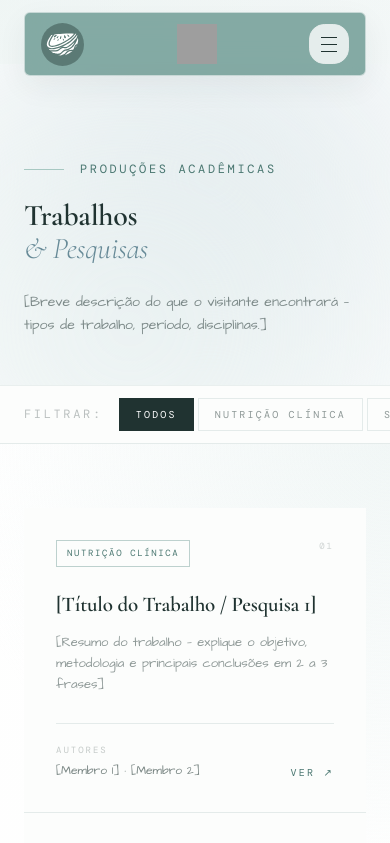
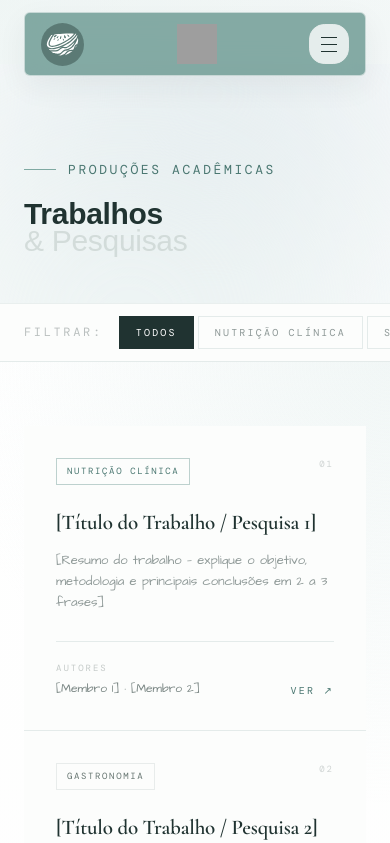
Before and after one commit to douglasnicida/mise-en-lab, a React (Vite) app: page /trabalhos in a window 390 px wide. Shown: the top 843 px of the page. Built offline with nearby package versions, Linux system fonts and the light colour scheme; grey boxes are pictures that could not be loaded; a web font is replaced by a local one.

Commit message:
feat: section header and new responsive sections

```diff
--- /dev/null
+++ b/src/components/SectionHeader.jsx
@@ -0,0 +1,32 @@
+import { motion } from 'framer-motion';
+
+// Animation variants used across the site
+const rev = {
+  hidden: { opacity: 0, y: 24 },
+  show: (i = 0) => ({
+    opacity: 1,
+    y: 0,
+    transition: { duration: 0.55, delay: i * 0.07, ease: [0.16, 1, 0.3, 1] },
+  }),
+};
+
+// Reusable header matching the style used in "Grupo de Alimentos"
+export default function SectionHeader({ label, title, subtitle }) {
+  return (
+    <motion.div custom={0} variants={rev} initial="hidden" whileInView="show" viewport={{ once: true }}>
+      <div className="flex items-center gap-3 mb-5">
+        <div className="h-px w-8 bg-teal-400" />
+        <span className="font-mono text-[13px] tracking-[0.2em] uppercase text-teal-600">{label}</span>
+      </div>
+      <motion.h2
+        custom={1}
+        variants={rev}
+        className="font-pally font-semibold text-dark leading-[0.92]"
+        style={{ fontSize: 'clamp(30px, 4vw, 56px)' }}
+      >
+        {title}<br />
+        {subtitle && <span className="font-normal text-stone-400/70">{subtitle}</span>}
+      </motion.h2>
+    </motion.div>
+  );
+}
--- a/src/pages/Contato.jsx
+++ b/src/pages/Contato.jsx
@@ -3,6 +3,7 @@ import { motion, AnimatePresence } from 'framer-motion';
 import { HiArrowUpRight, HiArrowLongRight } from 'react-icons/hi2';
 import { FaClipboardList } from 'react-icons/fa';
 import { BsDot } from 'react-icons/bs';
+import SectionHeader from '../components/SectionHeader';
 
 import Ficha from '../assets/images/Ficha_Tecnica_Feijoada_Vegana.1.jpeg'
 import FichaIngredientes from '../assets/images/Ficha_Tecnica_Feijoada_Vegana.2.jpeg'
@@ -348,19 +349,11 @@ Para elaborar uma FTP, é preciso reunir informações técnicas da preparação
             <div className="lg:col-span-5 lg:sticky lg:top-24 lg:self-start">
               <div className="mb-4 flex items-end justify-between">
                 <div>
-                  <motion.div custom={0} variants={rev} initial="hidden" whileInView="show" viewport={{ once: true }}
-                    className="flex items-center gap-3 mb-5">
-                    <div className="h-px w-8 bg-teal-400" />
-                    <span className="font-mono text-[13px] tracking-[0.2em] uppercase text-teal-600">Guia Alimentar Brasileiro</span>
-                  </motion.div>
-                  <motion.h2
-                    custom={1} variants={rev} initial="hidden" whileInView="show" viewport={{ once: true }}
-                    className="font-pally font-semibold text-dark leading-[0.92]"
-                    style={{ fontSize: 'clamp(30px, 4vw, 56px)' }}
-                  >
-                    Classificação<br />
-                    <span className="font-normal text-stone-400/70">dos alimentos</span>
-                  </motion.h2>
+<SectionHeader
+        label="Guia Alimentar Brasileiro"
+        title="Classificação"
+        subtitle="dos alimentos"
+      />
                 </div>
               </div>
 
--- a/src/pages/Membros.jsx
+++ b/src/pages/Membros.jsx
@@ -1,5 +1,6 @@
 import { motion } from 'framer-motion';
 import { membros } from '../data/content';
+import SectionHeader from '../components/SectionHeader';
 
 const rev = {
   hidden: { opacity: 0, y: 24 },
@@ -22,30 +23,16 @@ export default function Membros() {
           <div className="absolute right-0 bottom-0 w-[480px] h-[480px] rounded-full bg-slate-100/75 blur-[130px]" />
         </div>
         <div className="page-hero-shell">
-          <div className="page-hero-kicker">
-            <div className="page-hero-rule" />
-            <span className="eyebrow text-teal-600">Equipe</span>
-          </div>
-          <div className="overflow-hidden mb-1">
-            <motion.h1 initial={{ y: 80, opacity: 0 }} animate={{ y: 0, opacity: 1 }}
-              transition={{ duration: 0.85, ease: [0.16, 1, 0.3, 1], delay: 0.1 }}
-              className="page-hero-title font-semibold">
-              Nossos
-            </motion.h1>
-          </div>
-          <div className="overflow-hidden mb-7">
-            <motion.h1 initial={{ y: 80, opacity: 0 }} animate={{ y: 0, opacity: 1 }}
-              transition={{ duration: 0.85, ease: [0.16, 1, 0.3, 1], delay: 0.18 }}
-              className="page-hero-accent">
-              Membros
-            </motion.h1>
-          </div>
-          <motion.p initial={{ opacity: 0, y: 20 }} animate={{ opacity: 1, y: 0 }}
+            <SectionHeader
+            label="Equipe"
+            title="Nossos"
+            subtitle="Membros"
+          />
+          {/* <motion.p initial={{ opacity: 0, y: 20 }} animate={{ opacity: 1, y: 0 }}
             transition={{ delay: 0.35, duration: 0.6 }}
             className="page-hero-copy">
-            {/* MEMBROS HERO: Descrição da equipe */}
             [Breve descrição — quantas pessoas, o que têm em comum, o que as une no grupo.]
-          </motion.p>
+          </motion.p> */}
         </div>
       </section>
 
--- a/src/pages/Trabalhos.jsx
+++ b/src/pages/Trabalhos.jsx
@@ -1,6 +1,7 @@
 import { useState } from 'react';
 import { motion, AnimatePresence } from 'framer-motion';
 import { trabalhos, categorias } from '../data/content';
+import SectionHeader from '../components/SectionHeader';
 
 const rev = {
   hidden: { opacity: 0, y: 24 },
@@ -33,30 +34,16 @@ export default function Trabalhos() {
           <div className="absolute top-0 right-0 w-[520px] h-[520px] rounded-full bg-teal-100/75 blur-[140px]" />
         </div>
         <div className="page-hero-shell">
-          <div className="page-hero-kicker">
-            <div className="page-hero-rule" />
-            <span className="eyebrow text-teal-600">Produções acadêmicas</span>
-          </div>
-          <div className="overflow-hidden mb-1">
-            <motion.h1 initial={{ y: 80, opacity: 0 }} animate={{ y: 0, opacity: 1 }}
-              transition={{ duration: 0.85, ease: [0.16, 1, 0.3, 1], delay: 0.1 }}
-              className="page-hero-title font-semibold">
-              Trabalhos
-            </motion.h1>
-          </div>
-          <div className="overflow-hidden mb-7">
-            <motion.h1 initial={{ y: 80, opacity: 0 }} animate={{ y: 0, opacity: 1 }}
-              transition={{ duration: 0.85, ease: [0.16, 1, 0.3, 1], delay: 0.18 }}
-              className="page-hero-accent">
-              & Pesquisas
-            </motion.h1>
-          </div>
-          <motion.p initial={{ opacity: 0, y: 20 }} animate={{ opacity: 1, y: 0 }}
+      <SectionHeader
+        label="Produções acadêmicas"
+        title="Trabalhos"
+        subtitle="& Pesquisas"
+      />
+          {/* <motion.p initial={{ opacity: 0, y: 20 }} animate={{ opacity: 1, y: 0 }}
             transition={{ delay: 0.35, duration: 0.6 }}
             className="page-hero-copy">
-            {/* TRABALHOS HERO: Descrição */}
             [Breve descrição do que o visitante encontrará — tipos de trabalho, período, disciplinas.]
-          </motion.p>
+          </motion.p> */}
         </div>
       </section>
 
```
Also changed, not shown: src/pages/Home.jsx (indentation only).
